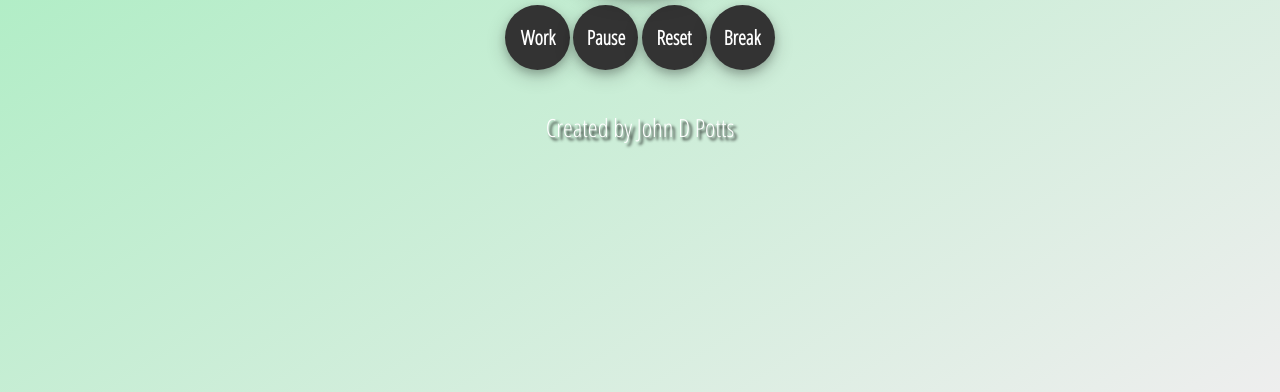
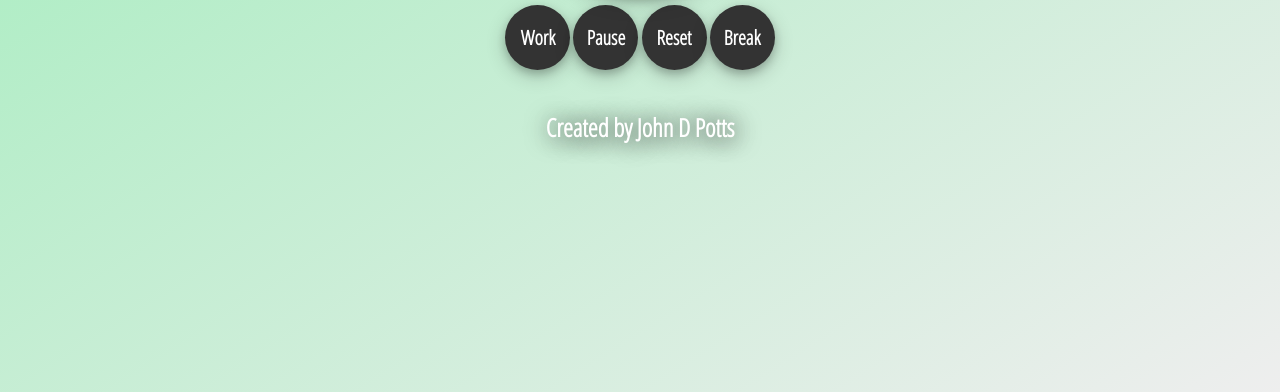
Before and after one commit to johndpotts/Pomodoro-Timer, a plain HTML site: page index.html in a window 1280 px wide. Shown: the part 408-800 px from the top of the page. Drawn offline with Linux system fonts and the light colour scheme.

Commit message:
footer styling

```diff
--- a/style.css
+++ b/style.css
@@ -84,8 +84,9 @@ h1 {
 
 footer {
   text-align: center;
+  font-weight: bolder;
   color: #FFF;
   font-size: 25px;
-  text-shadow: 3px 3px 3px #000000;
+  text-shadow: 2px 2px 25px #000000;
   margin-top: 40px;
 }
```
